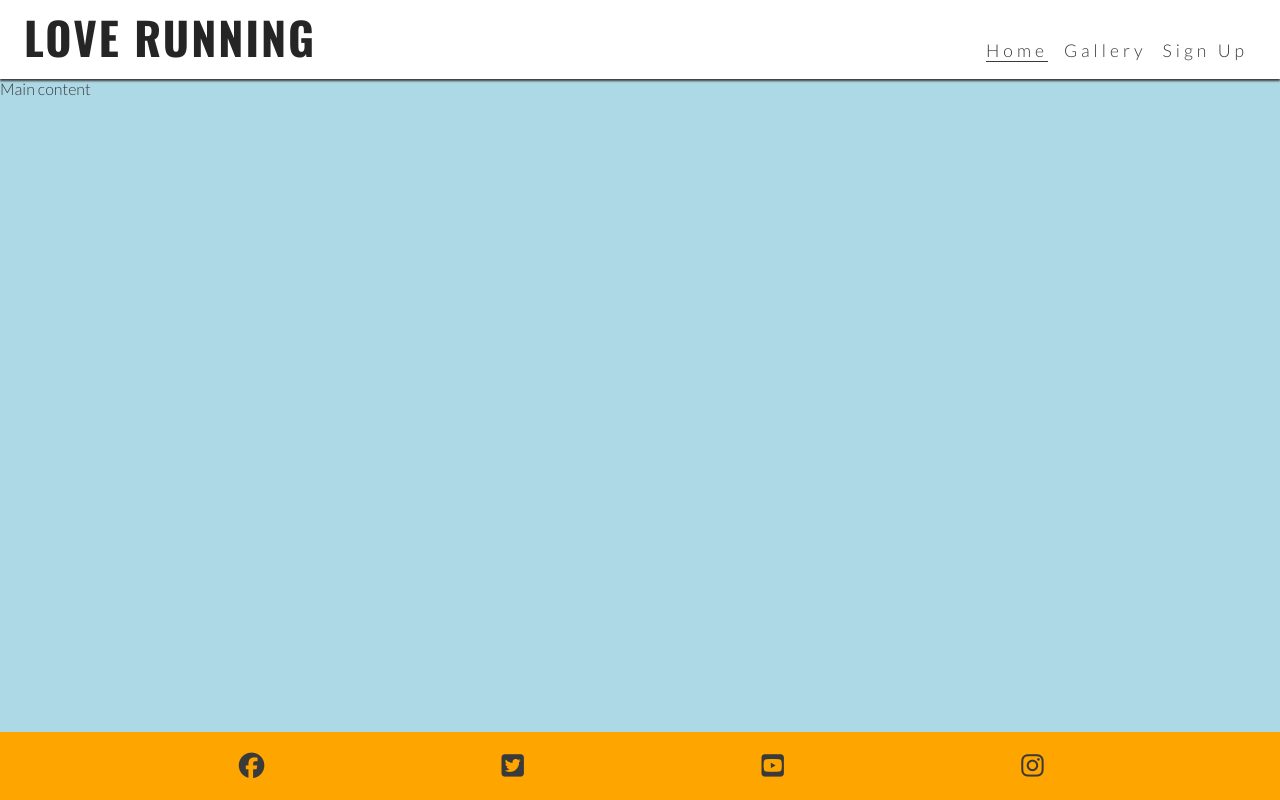
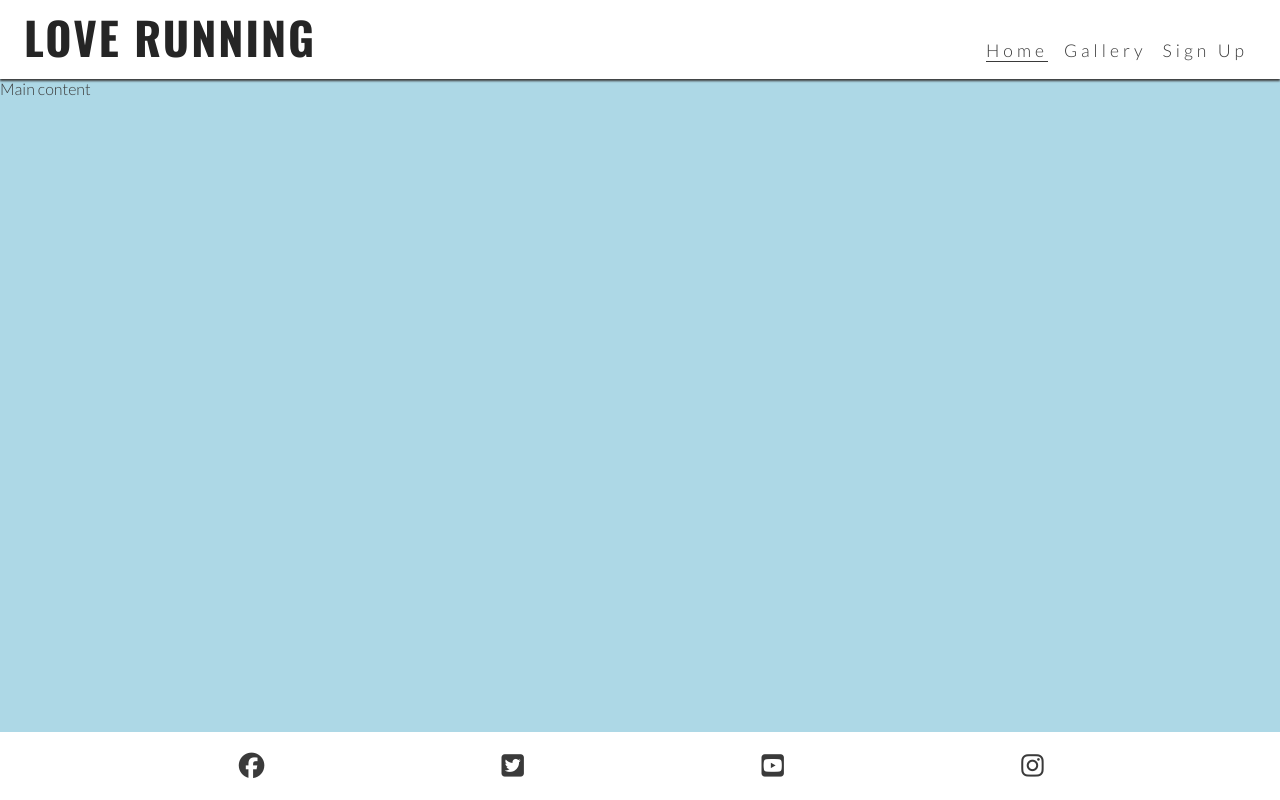
Before and after one commit to braunie999/love-running, a plain HTML site: page index.html in a window 1280 px wide. Drawn offline with nearby package versions, Linux system fonts and the light colour scheme.

Commit message:
changing footer color

```diff
--- a/assets/css/style.css
+++ b/assets/css/style.css
@@ -105,10 +105,6 @@ main {
     color: #3a3a3a;
 }
 
-/* Footer */
-footer {
-    background-color: orange;
-}
 
 /* Media query: tablets and larger (768px and up) */
 @media screen and (min-width: 768px) {
```
